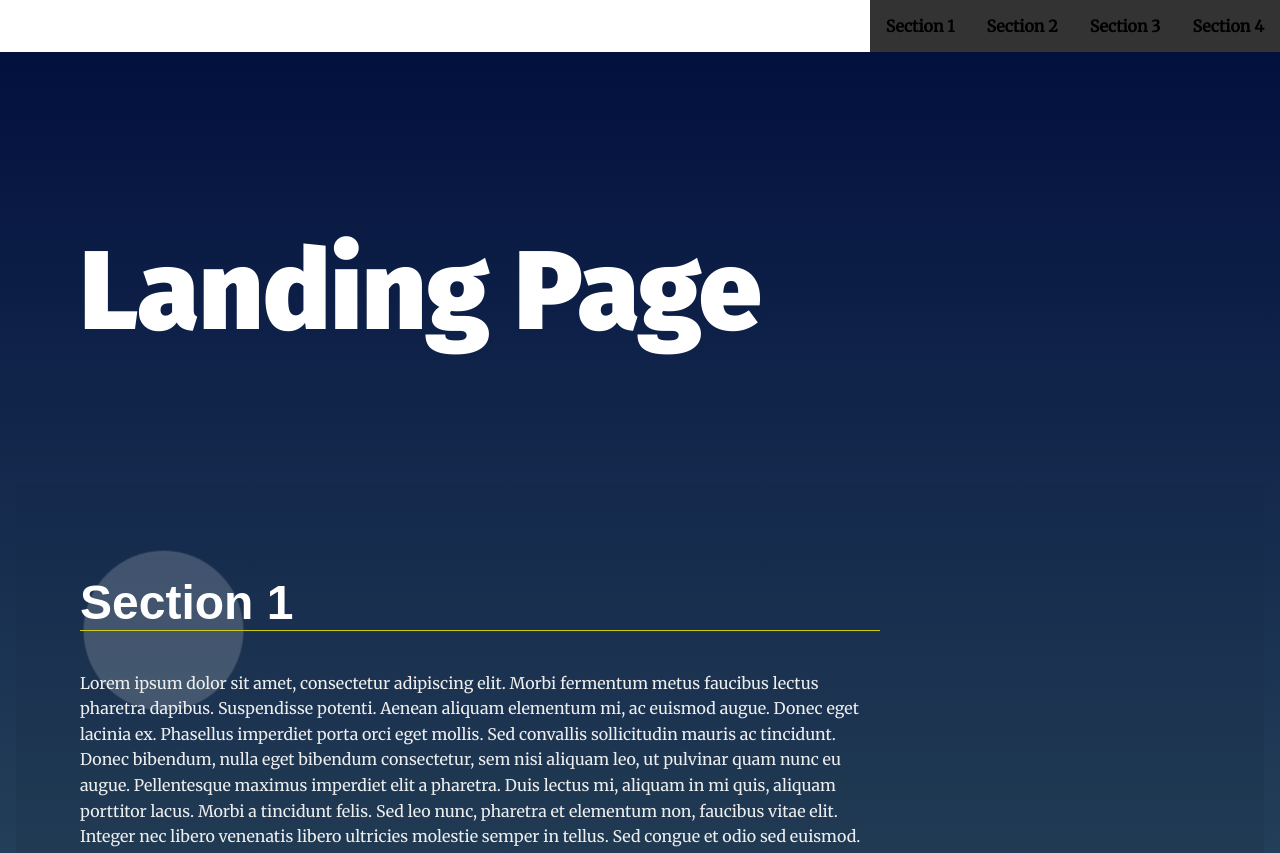
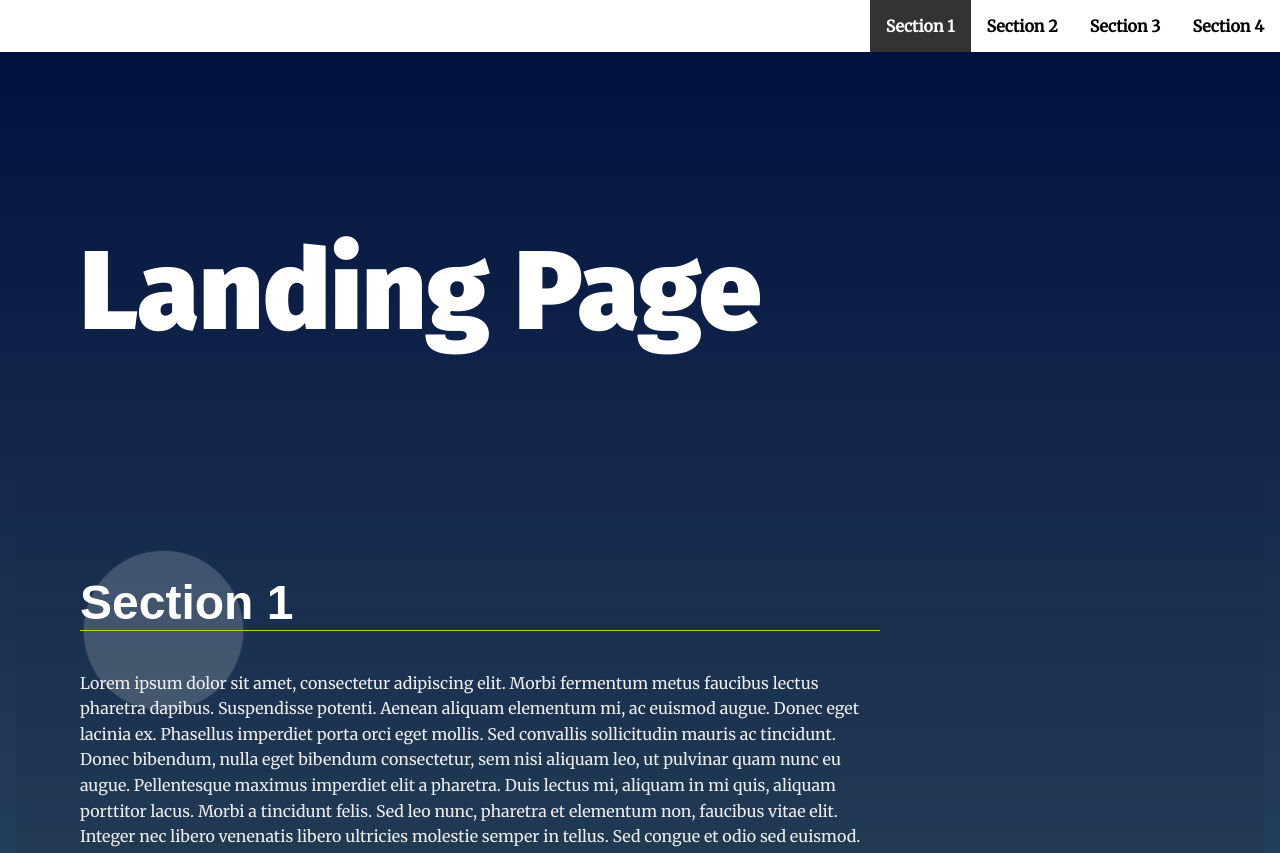
Before and after one commit to Heba10/Landing-Page-Udacity, a plain HTML site: page index.html in a window 1280 px wide. Shown: the top 853 px of the page. Drawn offline with Linux system fonts and the light colour scheme.

Commit message:
active section

```diff
--- a/css/styles.css
+++ b/css/styles.css
@@ -12,8 +12,7 @@
 /* ---- Base Rules ---- */
 html {
     scroll-behavior: smooth;
-}
-
+  }
 
 body {
     background: rgb(136,203,171);
@@ -80,8 +79,8 @@ section {
 }
 
 .navbar__menu .menu__link {
-/*display: block;*/
-   padding: 1em;
+    /*display: block;*/
+    padding: 1em;
     font-weight: bold;
     text-decoration: none;
     color: #000;
@@ -92,11 +91,13 @@ section {
     color: #fff;
     transition: ease 0.3s all;
 }
-.menul {
+
+.navbar__menu .active__link {
     background: #333;
     color: #fff;
+    transition: ease 0.3s all;
+}
 
-}
 /* Header Styles */
 .page__header {
     background: #fff;
@@ -113,7 +114,7 @@ section {
     color: #fff;
 }
 
-.page__footer p{
+.page__footer p {
     color: #fff;
 }
 
--- a/js/app.js
+++ b/js/app.js
@@ -17,8 +17,9 @@
  * Define Global Variables
  *
 */
-let navbar__list = document.getElementById("navbar__list");
-let sectionCount = document.getElementsByTagName("section").length;
+const navbar__list = document.getElementById('navbar__list');
+const sections = document.querySelectorAll('section');
+//let sectionCount = document.getElementsByTagName("section").length;
 
 /**
  * End Global Variables
@@ -28,118 +29,55 @@ let sectionCount = document.getElementsByTagName("section").length;
 
 
 
-/**
- * End Helper Functions
- * Begin Main Functions
- *
-*/
-
 // build the nav
 
-
-for (i = 1; i <= sectionCount; i++) {
- let item = "section" + i ;
-
- let sectionId = document.getElementById(item);
-
- // Build menu
- let sectionHead =sectionId.getElementsByTagName('h2')[0].innerHTML;
-
-
-
-
-  let newLine = document.createElement("li");
-
-  let lineHead = document.createTextNode(sectionHead);
-  let listItem =  i;
-  newLine.setAttribute("id", listItem);
-  newLine.setAttribute("class", "menu__link");
-
-
-
-  newLine.appendChild(lineHead);
-  navbar__list.appendChild(newLine);
-
-// Scroll to section on link click
-
-newLine.addEventListener('click', function(){
+    for (let i of sections) {
+        let newLine = document.createElement('li');
+        newLine.className = 'menu__link';
+        newLine.dataset.nav = i.id;
+       // console.log(newLine.dataset.nav);
+        newLine.innerText = i.dataset.nav;
+        navbar__list.appendChild(newLine);
+    };
 
 
 // Scroll to anchor ID using scrollTO event
-let lineId =newLine.getAttribute("id");
 
-let activeItem = "#section" +lineId ;
-
-window.location.href = activeItem
+    navbar__list.addEventListener('click', function (event) {
+        const clicked = document.querySelector('#' + event.target.dataset.nav)
+        clicked.scrollIntoView();
+    });
 
 
+// Add class 'active' to section when near top of viewport
 
-});
+    window.addEventListener('scroll', function (event) {
+    sectionPos = sections[0];
+    minValue = 10000000000;
+    for (i of sections) {
+        let bounding = i.getBoundingClientRect();
+        if (bounding.top > -300 & bounding.top < minValue) {
+            minValue = bounding.top;
+            sectionPos = i;
+        };
+    };
+        let section = sectionPos;
+        section.classList.add('your-active-class');
 
+        for (let i of sections) {
+            if (i.id != section.id & i.classList.contains('your-active-class')) {
+                i.classList.remove('your-active-class');
+            }
+        }
 
+        const active = document.querySelector('li[data-nav="' + section.id + '"]');
+        active.classList.add('active__link');
 
+        const headers = document.querySelectorAll('.menu__link');
+        for (let i of headers) {
 
-
-
-
-
-}
-// Add class 'active' to section when near top of viewport
-const sections =Array.from(document.querySelectorAll('section'));
-
-function sectionInViewPort (e){
-	let sectionPos =e.getBoundingClientRect();
-	return (sectionPos.top >= 0);
-}
-
-function toggleActiveClass(){
-
-for (section of sections) {
-	        let Id =section.getAttribute("id");
-
-	        //console.log(Id);
-	        var res = Id.substr(7, 7);
-	        //console.log(res);
-	        var element = document.getElementById(res);
-             //console.log(element);
-
-
-
-
-
-	if(sectionInViewPort(section)){
-		if(!section.classList.contains('your-active-class' )){
-			section.classList.add('your-active-class');
-
-
-             element.classList.add("menul");
-		}
-
-	}else{
-		section.classList.remove('your-active-class');
-		 element.classList.remove("menul");
-
-	}
-}
-
-
-}
-
-
-document.addEventListener('scroll',toggleActiveClass);
-
-
-
-
-
-/**
- * End Main Functions
- * Begin Events
- *
-*/
-
-
-
-
-
-// Set sections as active
+            if (i.dataset.nav != active.dataset.nav & i.classList.contains('active__link')) {
+                i.classList.remove('active__link');
+            }
+        };
+    });
```
Also changed, not shown: index.html (+3 -3 lines), 1 other file.
